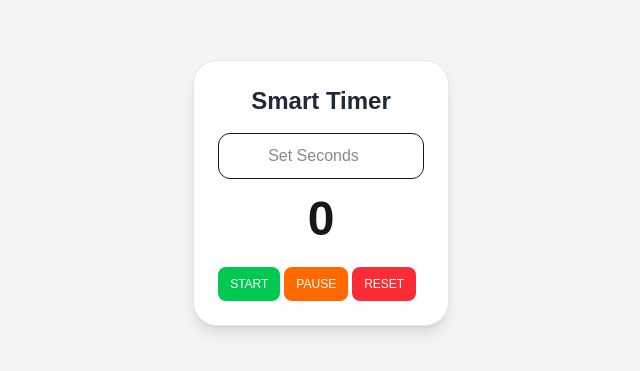
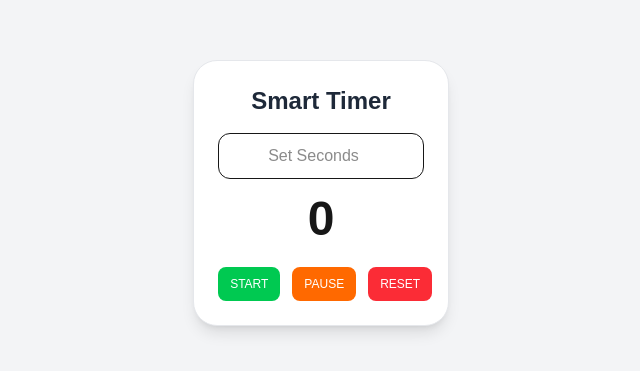
Before and after one commit to eman29497/pulsequery, a Next.js app: page / in a window 1280 px wide. Shown: the part 239-610 px from the top of the page, without its empty margins (319-959 px from the left). Built offline with nearby package versions, Linux system fonts and the light colour scheme; no server answers.

Commit message:
manage err

```diff
--- a/src/app/components/timer.tsx
+++ b/src/app/components/timer.tsx
@@ -61,7 +61,7 @@ export default function Timer() {
 
                 <div className="text-5xl font-bold mb-6">{value}</div>
 
-                <div className="flex gap-1">
+                <div className="flex gap-3">
                     <button onClick={() => handleAction("started")} className="bg-green-500 text-white px-3 text-[12px] py-2 rounded-lg">START</button>
                     <button onClick={() => handleAction("paused")} className="bg-orange-500 text-white px-3 text-[12px] py-2 rounded-lg">PAUSE</button>
                     <button onClick={() => handleAction("reset")} className="bg-red-500 text-white px-3 text-[12px] py-2 rounded-lg">RESET</button>
```
